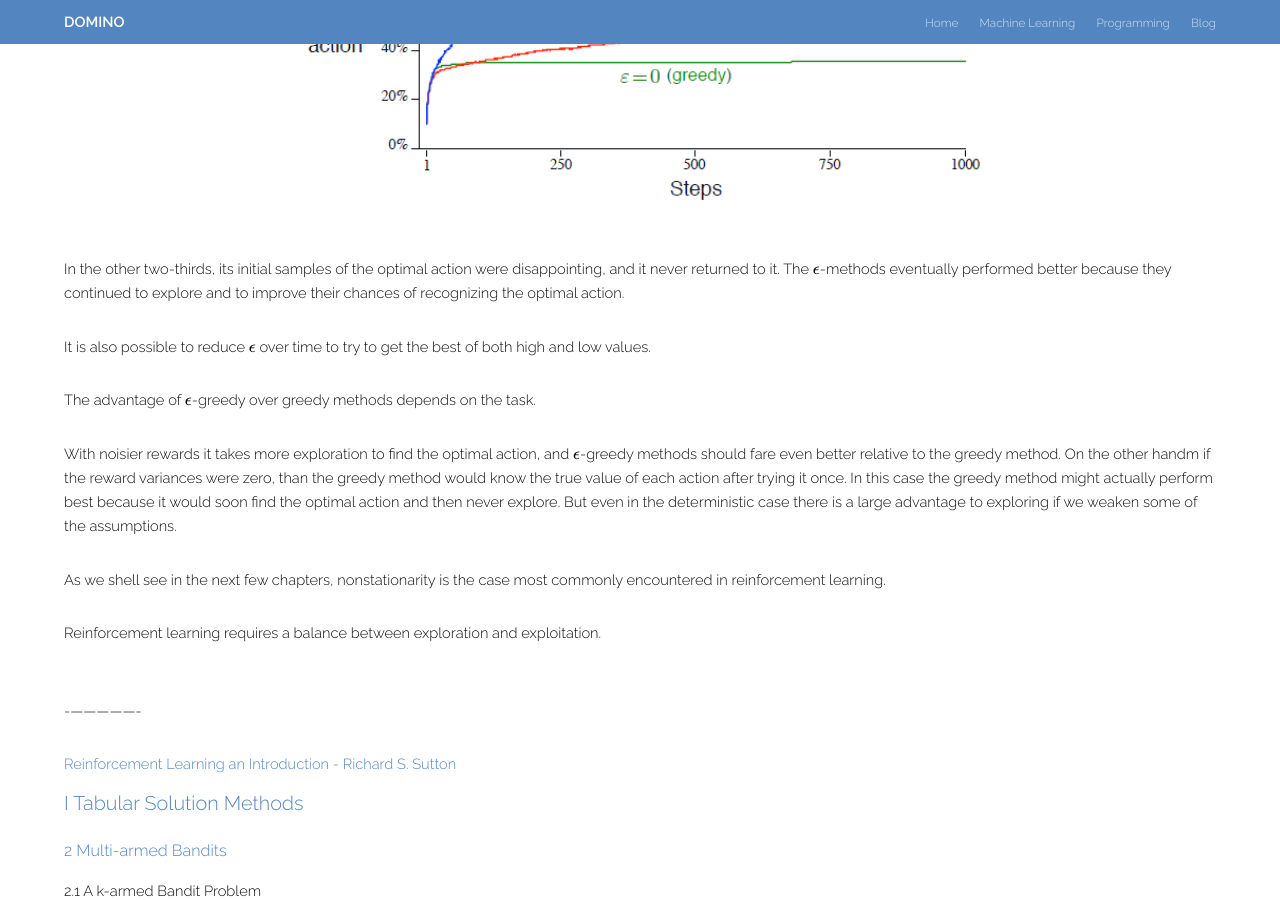
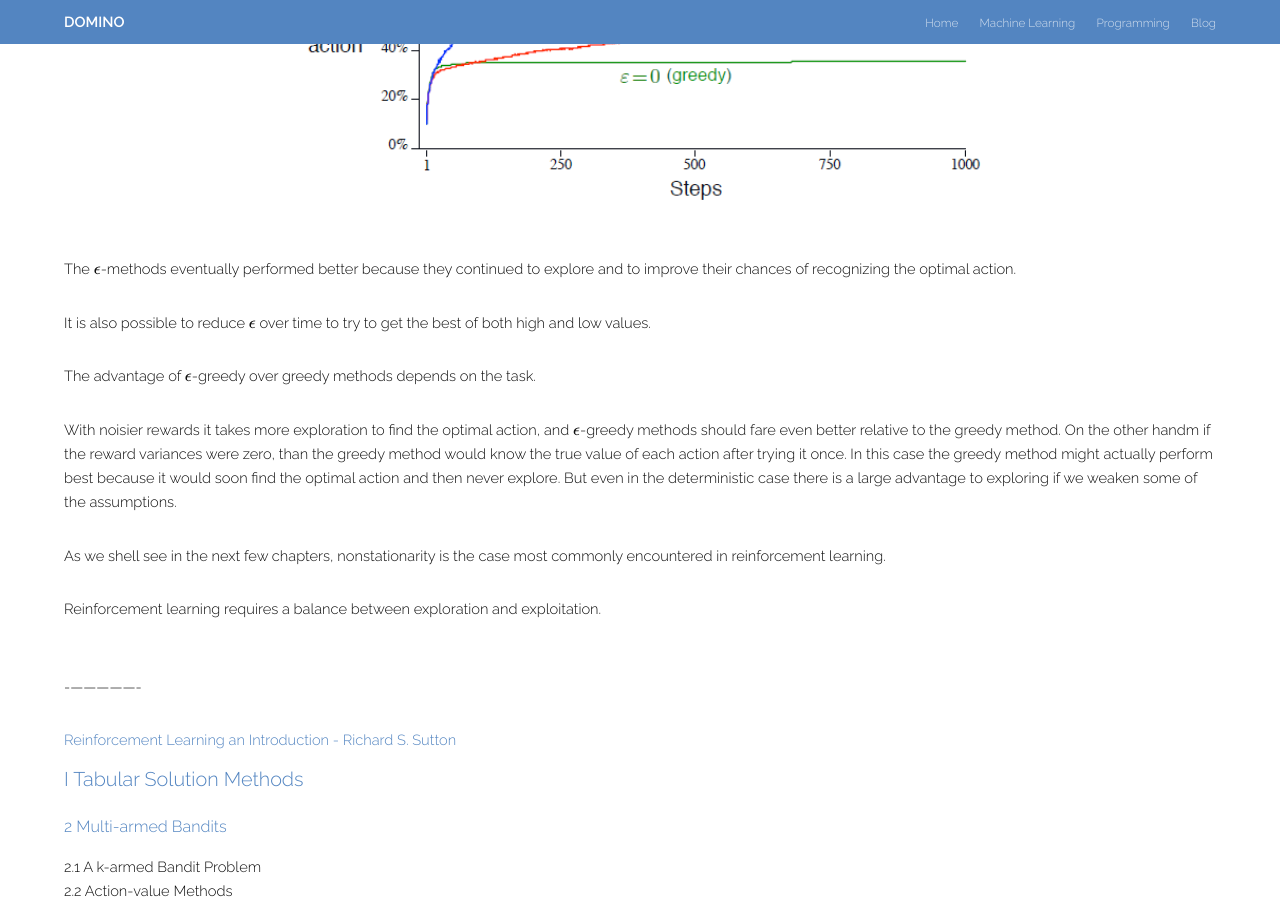
Before and after one commit to backgom2357/backgom2357.github.io, a Jekyll site: the page built from _posts/2019-10-02-(Highlight 07-2.3) RL an Introduction - S. Sutton.markdown, in a window 1280 px wide and 900 px high, scrolled down 1598 px. Built offline with Jekyll 4.4.1, drawn with Linux system fonts in a browser that asks for light colours; formulas are drawn with MathJax 3.

Commit message:
delete contents

```diff
--- a/_posts/2019-10-02-(Highlight 07-2.3) RL an Introduction - S. Sutton.markdown
+++ b/_posts/2019-10-02-(Highlight 07-2.3) RL an Introduction - S. Sutton.markdown
@@ -25,7 +25,7 @@ All the methods formed their action-value estimates using the sample-average tec
 ![Figure2.2](/images/Figure2.2.png){: width="60%" height="auto" .image-center}
 <br>
 
-In the other two-thirds, its initial samples of the optimal action were disappointing, and it never returned to it. The $\epsilon$-methods eventually performed better because they continued to explore and to improve their chances of recognizing the optimal action.
+The $\epsilon$-methods eventually performed better because they continued to explore and to improve their chances of recognizing the optimal action.
 <br>
 
 It is also possible to reduce $\epsilon$ over time to try to get the best of both high and low values.
```
